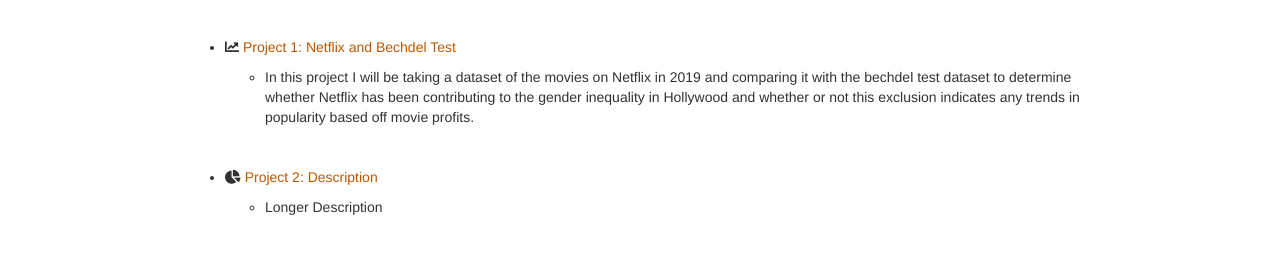
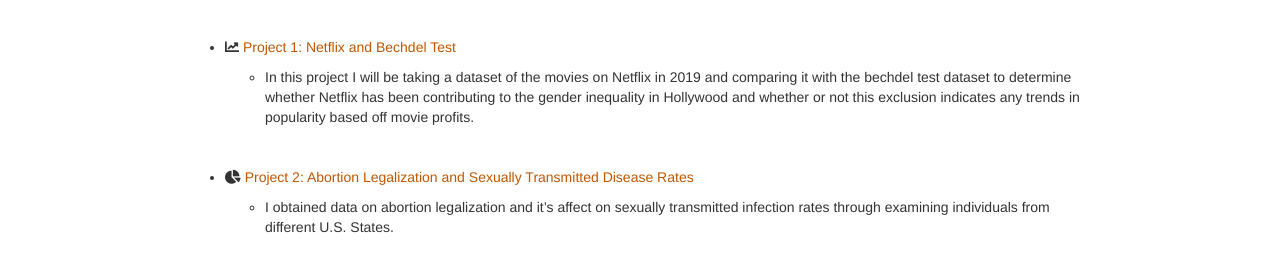
Before and after one commit to saacharya99/saacharya99.github.io, a plain HTML site: page portfolio.html in a window 1280 px wide. Shown: the part 146-418 px from the top of the page. Drawn offline with nearby package versions, Linux system fonts and the light colour scheme; some packages are replaced by stand-ins of ours.

Commit message:
updatess

```diff
--- a/portfolio.html
+++ b/portfolio.html
@@ -334,9 +334,9 @@ $(document).ready(function () {
 </ul>
 <p><br></p>
 <ul>
-<li><p><i class="fa fa-chart-pie"> </i> <a href="https://www.google.com">Project 2: Description</a></p>
+<li><p><i class="fa fa-chart-pie"> </i> <a href="https://saacharya99.github.io/project2">Project 2: Abortion Legalization and Sexually Transmitted Disease Rates</a></p>
 <ul>
-<li>Longer Description</li>
+<li>I obtained data on abortion legalization and it’s affect on sexually transmitted infection rates through examining individuals from different U.S. States.</li>
 </ul></li>
 </ul>
 
```
